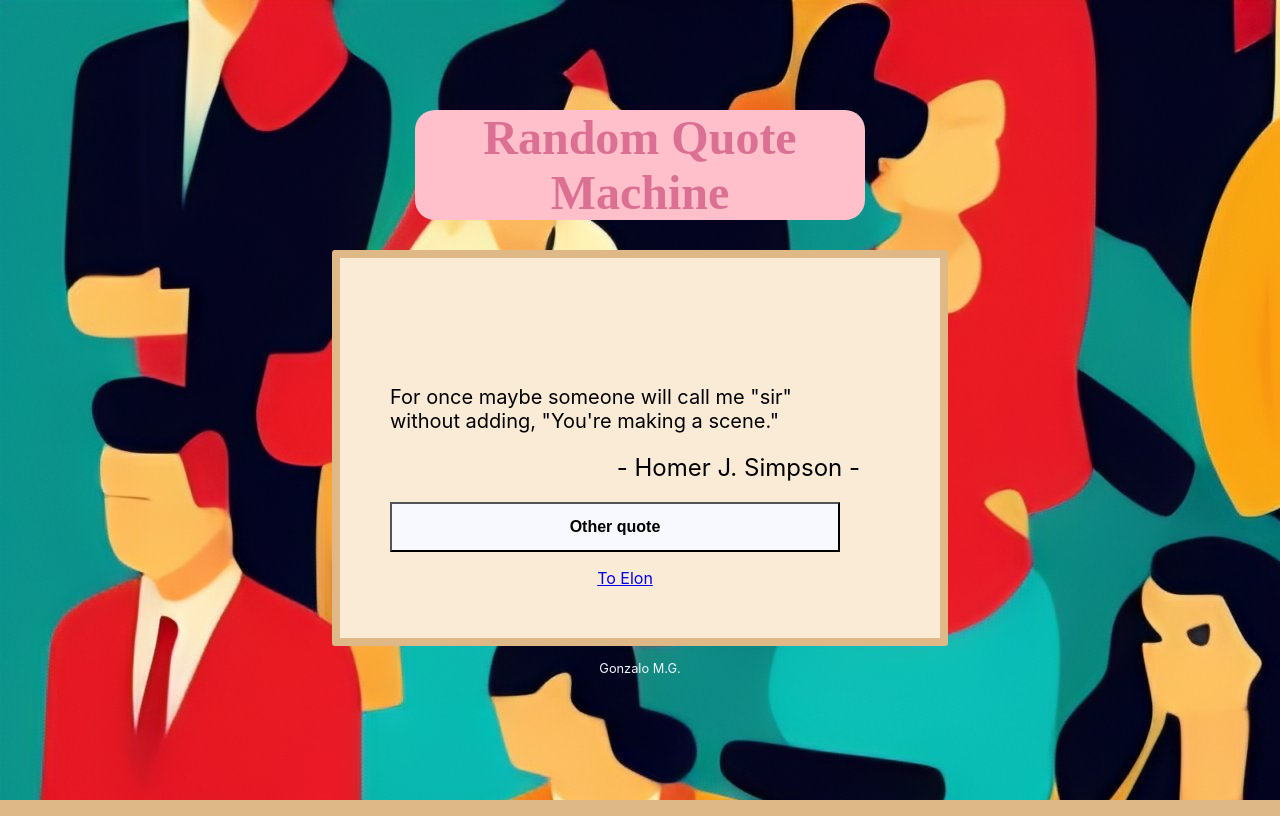
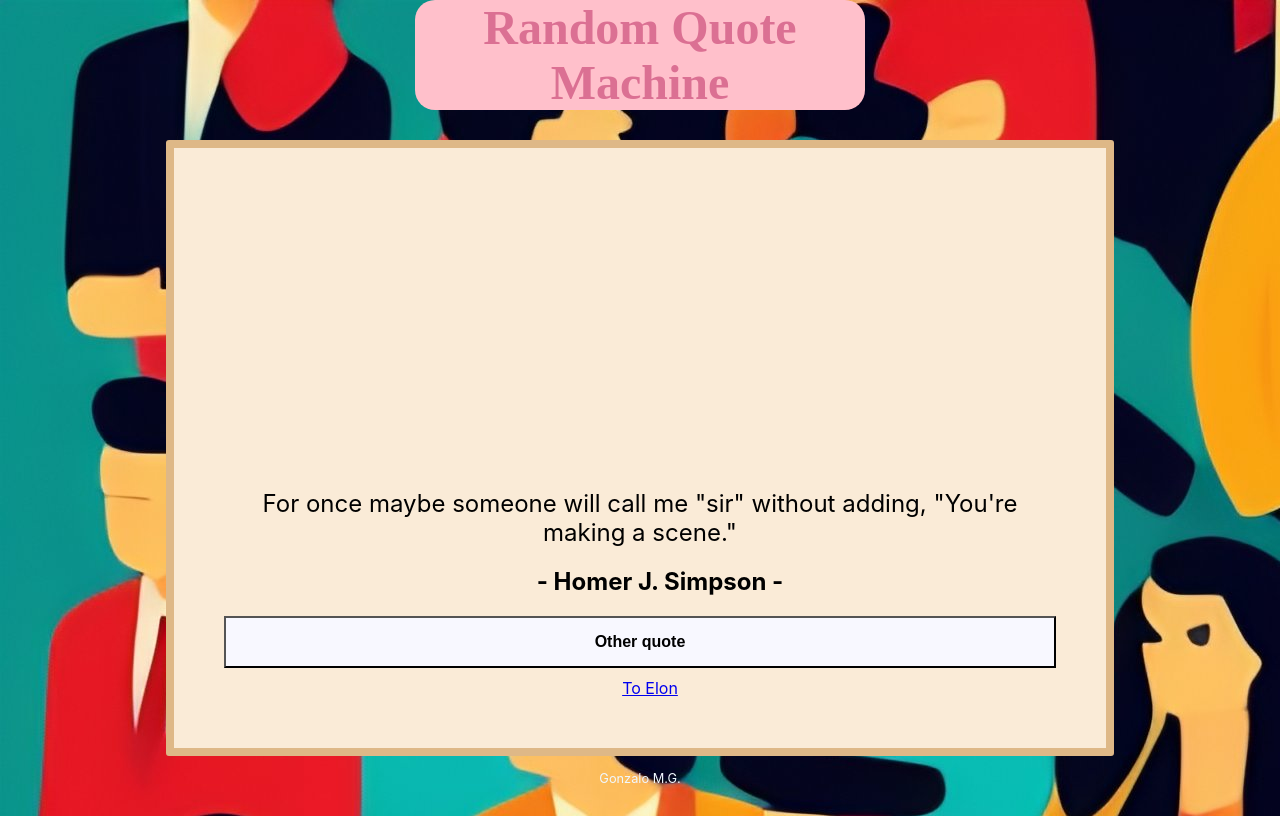
Before and after one commit to gonzalo-mg/fcc-random-quote-machine, a React (Create React App) app: page / in a window 1280 px wide. Built offline with nearby package versions, Linux system fonts and the light colour scheme; a web font is replaced by a local one.

Commit message:
css font size corrections

```diff
--- a/src/components/QuoteBox/index.css
+++ b/src/components/QuoteBox/index.css
@@ -2,8 +2,8 @@
     border-radius: 3px;
     border: solid 0.5rem burlywood;
     margin: auto;
-    width: 50vw;
-    height: 50vh;
+    width: 65vw;
+    height: 65vh;
     padding: 40px 50px;
     display: flex;
     flex-direction: column;
@@ -12,11 +12,11 @@
   }
 
   #text {
-    width: 95%;
+    width: 100%;
     height: auto;
     padding: auto;
     font-size: 20px;
-    text-align: start;
+    text-align: center;
   }
 
   #author {
@@ -24,11 +24,12 @@
     height: auto;
     padding: 20px;
     font-size: 100%;
-    text-align: end;
+    text-align: center;
+    font-weight: bold;
   }
 
   #new-quote {
-    width: 95%;
+    width: 100%;
     height: 10%;
     padding: 2px;
     font-size: 1rem;
@@ -38,7 +39,7 @@
   }
 
   #tweet-quote {
-    width: 95%;
+    width: 100%;
     height: auto;
     margin: 10px;
     font-size: 100%;
@@ -48,40 +49,12 @@
 /* Medium devices (landscape tablets, 768px and up) */
 @media only screen and (min-width: 768px) {
 
-  #quote-box {
-    width: 500px;
-    height: 300px;
-    padding: 40px 50px;
-  }
-
   #text {
-    width: 450px;
-    height: auto;
-    padding: auto;
-    font-size: 1.25rem;
+    font-size: 1.5rem;
   }
 
   #author {
-    width: 450px;
-    height: auto;
-    padding: 20px;
-    font-size: 1.5rem;
+  font-size: 1.5rem;
   }
 
-  #new-quote {
-    width: 450px;
-    height: 50px;
-    padding: 2px;
-    font-size: 1rem;
-    font-weight: bold;
-    text-align: center;
-  }
-
-  #tweet-quote {
-    width: 450px;
-    height: auto;
-    margin-top: 1rem;
-    font-size: 1rem;
-    text-align: center;
-  }
 }
```
